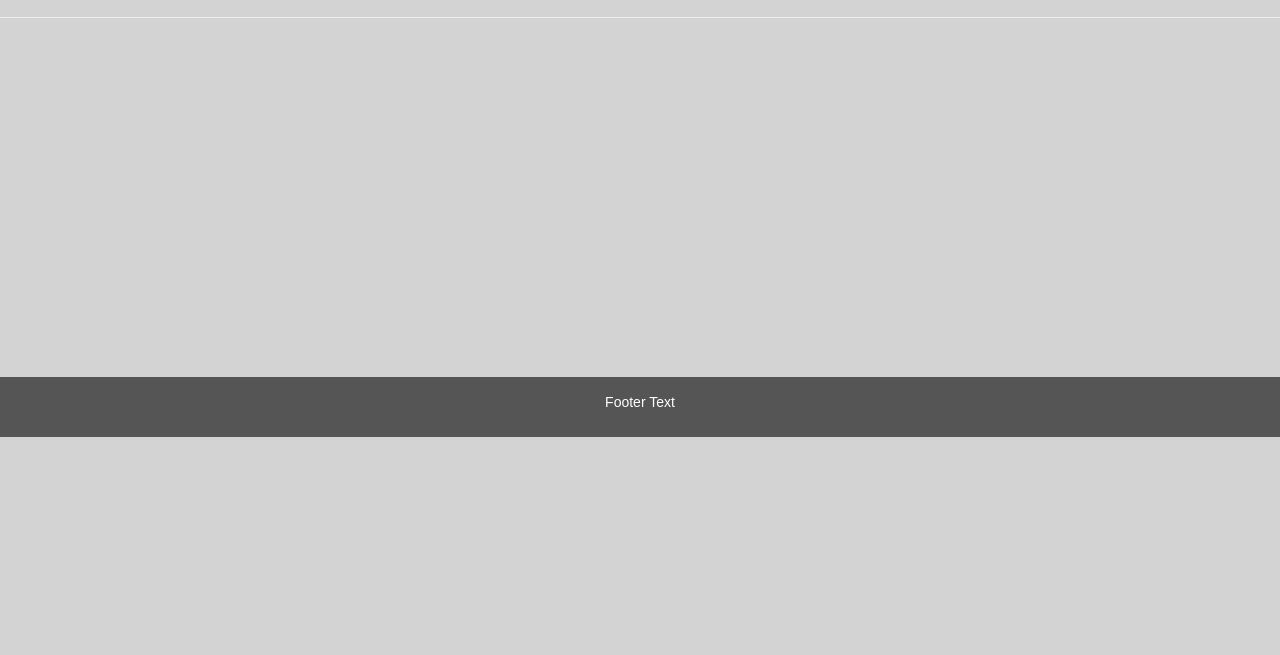
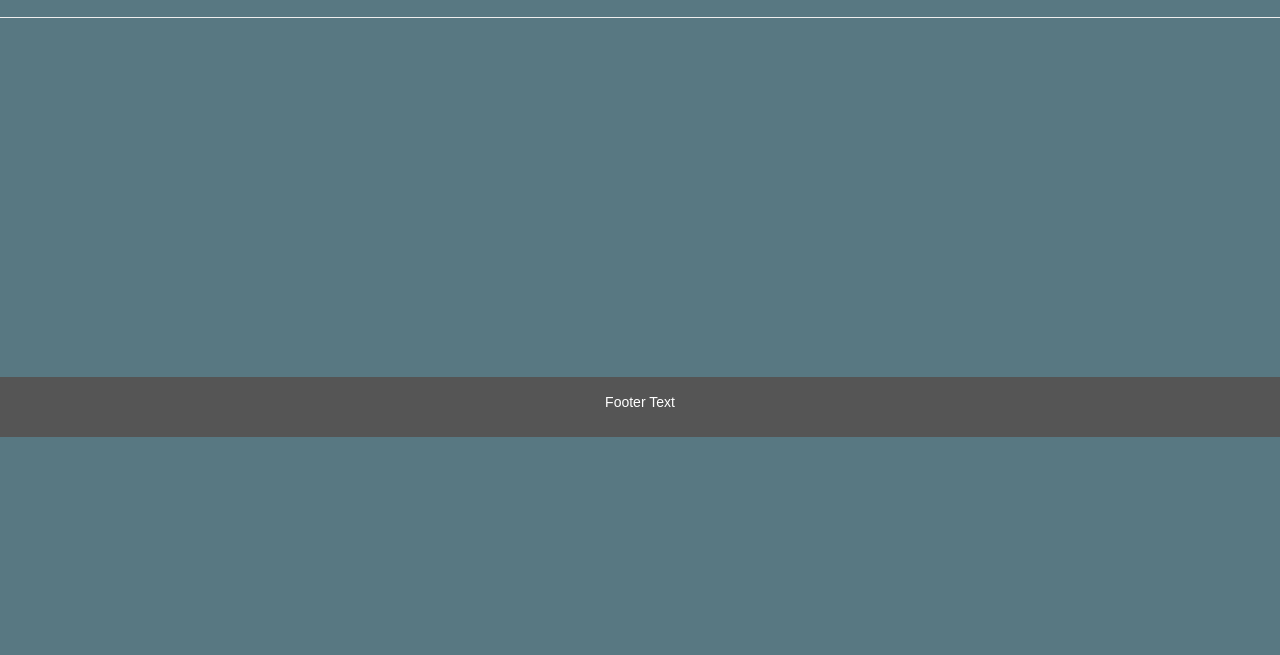
Before and after one commit to Pitt-Technical-Communications/Bootstrap_Portfolio, a plain HTML site: page index.html in a window 1280 px wide. Shown: the part 145-800 px from the top of the page. Drawn offline with nearby package versions, Linux system fonts and the light colour scheme.

Commit message:
main page color change.
Signed-off-by: = <jem319@pitt.edu>

```diff
--- a/index.html
+++ b/index.html
@@ -11,7 +11,7 @@
     <style>
       body {
         font-family: Arial, Helvetica, sans-serif;
-        background: #D3D3D3;
+        background: #587882;
       }
     </style>
   </head>
```
